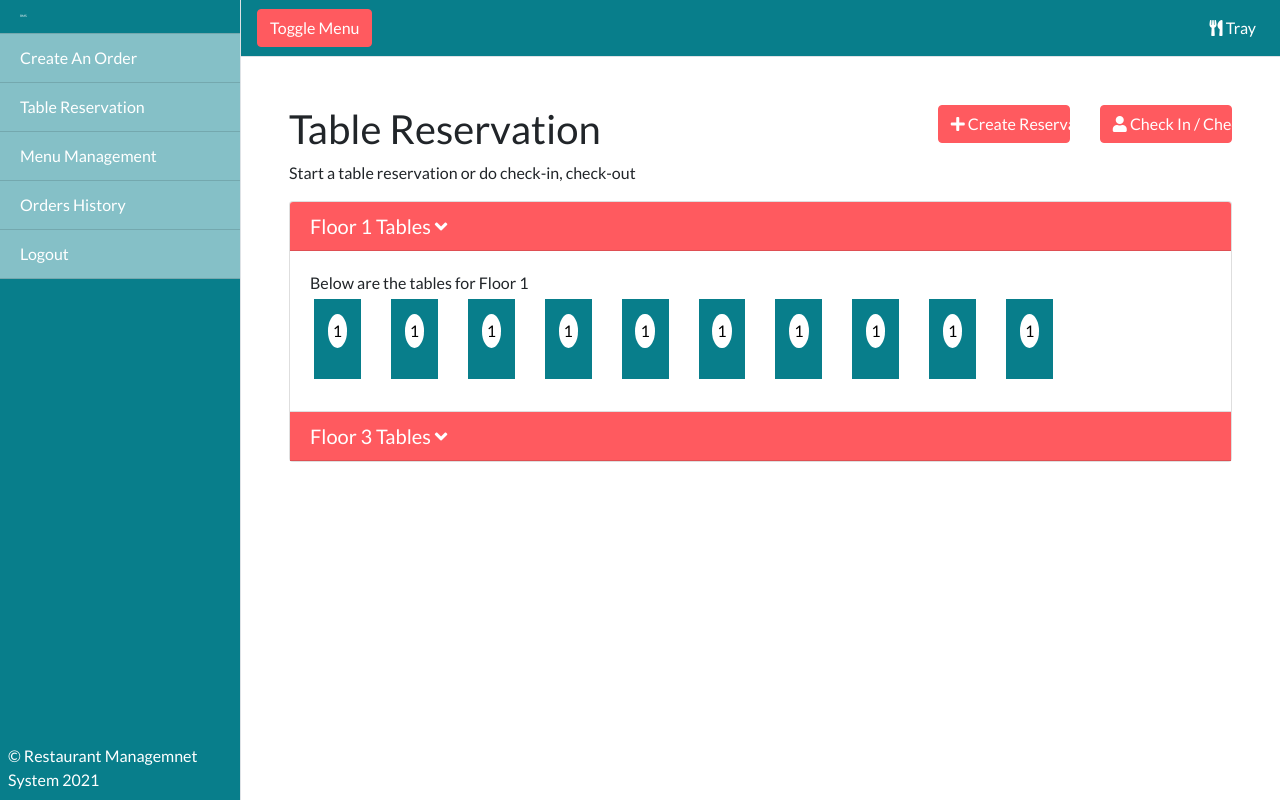
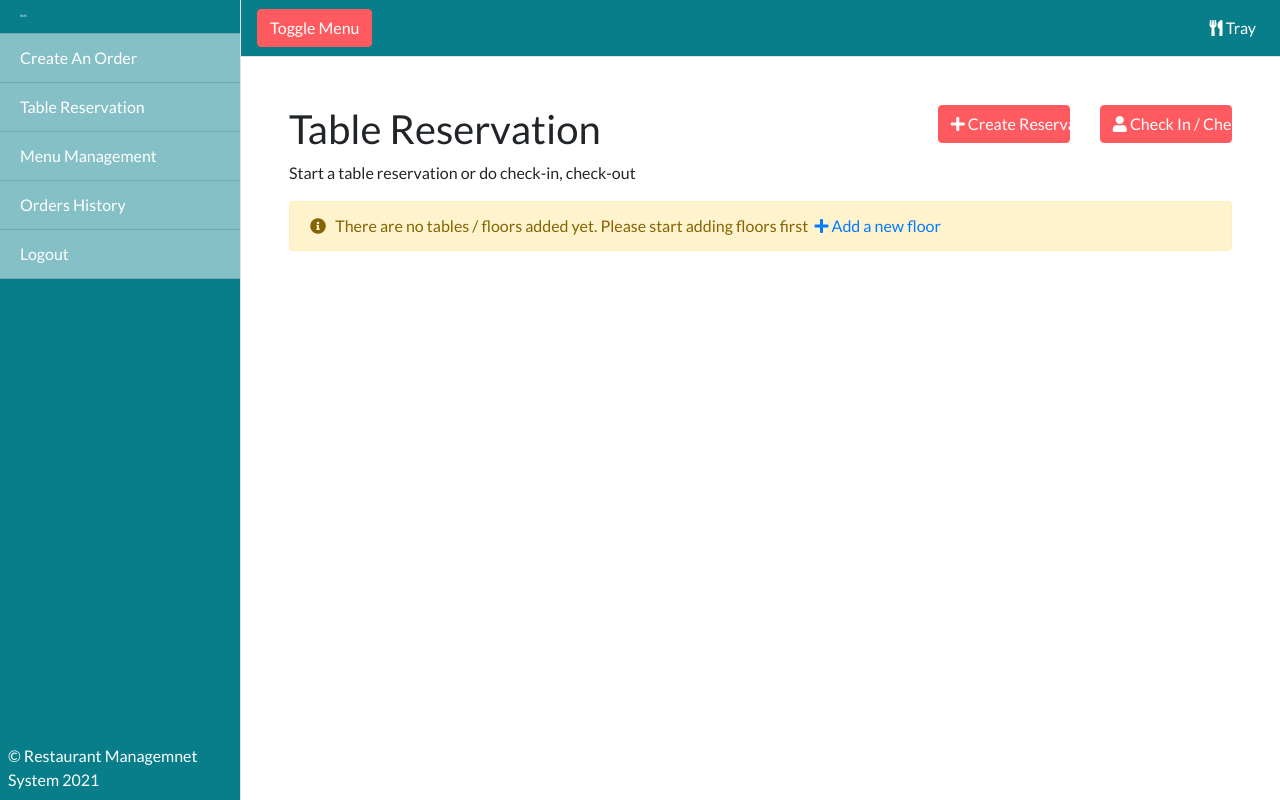
Before and after one commit to riteshsharma18/restaurant-app, a Flask app: page /table-reservation/ in a window 1280 px wide. Run offline with Flask 2, Linux system fonts and the light colour scheme; some libraries are stand-ins or nearby versions.

Commit message:
updated table-reservation and added all javascript code to run with ajax request to the server to book tabes

```diff
--- a/templates/private/table-reservation.html
+++ b/templates/private/table-reservation.html
@@ -43,6 +43,11 @@
         padding:5px;
         border-radius: 50%;
       }
+
+      .disable
+      {
+        background-color: lightgrey !important;
+      }
     </style>
 </head>
 <body>
@@ -78,118 +83,84 @@
 
 
 
+            {%if data.floors|length == 0%}
+            <div class="alert alert-warning">
+              <i class="fas fa-info-circle"></i> &nbsp; There are no tables / floors added yet. Please start adding floors first &nbsp;<a href="{{url_for('table_reservation_add_floor')}}"><i class="fas fa-plus"></i> Add a new floor</a>
+            </div>
+            {%else%}
+            <a href="{{url_for('table_reservation_add_floor')}}"><i class="fas fa-plus"></i> Add a new Floor</a>
+            <br/>
+            <br/>
+            <br/>
+            {%endif%}
 
             <!-- Table Visualization Starts -->
 
               <!--Accordion wrapper-->
           <div class="accordion md-accordion" id="accordionEx" role="tablist" aria-multiselectable="true">
 
-            <!-- Accordion card -->
+
+            {%for floor in data.floors%}
+
             <div class="card">
 
               <!-- Card header -->
-              <div class="card-header" role="tab" id="headingOne1">
-                <a data-toggle="collapse" data-parent="#accordionEx" href="#collapseOne1" aria-expanded="true"
+              <div class="card-header" role="tab" id="headingOne21">
+                <a data-toggle="collapse" data-parent="#accordionEx" href="#S{{floor.id}}" aria-expanded="true"
                   aria-controls="collapseOne1">
                   <h5 class="mb-0">
-                    Floor 1 Tables <i class="fas fa-angle-down rotate-icon"></i>
+                    Floor {{loop.index }} Tables {% if floor.name %} ({{floor.name}}) {%endif%} <i class="fas fa-angle-down rotate-icon"></i>
                   </h5>
                 </a>
               </div>
 
               <!-- Card body -->
-              <div id="collapseOne1" class="collapse show" role="tabpanel" aria-labelledby="headingOne1"
+              <div id="S{{floor.id}}" class="collapse {%if loop.index == 1%} show {%endif%}" role="tabpanel" aria-labelledby="headingOne1"
                 data-parent="#accordionEx">
                 <div class="card-body">
 
 
-                  Below are the tables for Floor 1
+                  Below are the tables for Floor {{loop.index }}  {%if floor.permanent==False%}| <a href="#"> <i class="fas fa-trash-alt"></i></a> {%endif%}
 
-                  <div class="row p-1">
-                    <div class="col-md-1 mb-2">
-                      <div class="res-table" id="tableSquare">
-                        <p class="res-table-num">1</p>
-                      </div>
-                    </div>
-                    <div class="col-md-1 mb-2">
-                      <div class="res-table" id="tableSquare">
-                        <p class="res-table-num">1</p>
-                      </div>
-                    </div>
-                    <div class="col-md-1 mb-2">
-                      <div class="res-table" id="tableSquare">
-                        <p class="res-table-num">1</p>
-                      </div>
-                    </div>
-                    <div class="col-md-1 mb-2">
-                      <div class="res-table" id="tableSquare">
-                        <p class="res-table-num">1</p>
-                      </div>
-                    </div>
-                    <div class="col-md-1 mb-2">
-                      <div class="res-table" id="tableSquare">
-                        <p class="res-table-num">1</p>
-                      </div>
-                    </div>
-                    <div class="col-md-1 mb-2">
-                      <div class="res-table" id="tableSquare">
-                        <p class="res-table-num">1</p>
-                      </div>
-                    </div>
-                    <div class="col-md-1 mb-2">
-                      <div class="res-table" id="tableSquare">
-                        <p class="res-table-num">1</p>
-                      </div>
-                    </div>
-                    <div class="col-md-1 mb-2">
-                      <div class="res-table" id="tableSquare">
-                        <p class="res-table-num">1</p>
-                      </div>
-                    </div>
-                    <div class="col-md-1 mb-2">
-                      <div class="res-table" id="tableSquare">
-                        <p class="res-table-num">1</p>
-                      </div>
-                    </div>
-                    <div class="col-md-1 mb-2">
-                      <div class="res-table" id="tableSquare">
-                        <p class="res-table-num">1</p>
-                      </div>
-                    </div>
+                  {% if floor.tables|length ==0 %}
+                    <div class="alert alert-warning"><i class="fas fa-info-circle"></i> &nbsp; There are no tables added on this floor. To add a table <a href="#" onclick="openAnotherModal('{{floor.id}}')" > Click Here</a></div>
+
+                    {%else%}
+                    <br/>
+                    <a href="#" onclick="openAnotherModal('{{floor.id}}')">Add More Tables</a>
+
+                    {%endif%}
 
 
 
+
+                  <div class="row p-1">
+                    {%for table in floor.tables%}
+                    <div class="col-md-1 mb-2">
+
+                      <div class="res-table {%if table.bookedTill != None%} {%if data.currentTime <= table.bookedTill|int %} disable {%endif%} {%endif%}"  onclick="openReservator('{{table.table}}','{{table.name}}','{{table.location}}', '{{loop.index}}', '{{floor.id}}', {{data.currentTime}}, {{table.bookedTill|int}})"id="tableSquare">
+                        <p class="res-table-num">{{loop.index}}</p>
+                      </div>
+                    </div>
+                    {%endfor%}
                   </div>
+
+
+
+
+
 
                 </div>
               </div>
 
             </div>
+
+
+            {%endfor%}
             <!-- Accordion card -->
 
             <!-- Accordion card -->
-            <div class="card">
 
-              <!-- Card header -->
-              <div class="card-header" role="tab" id="headingTwo2">
-                <a class="collapsed" data-toggle="collapse" data-parent="#accordionEx" href="#collapseTwo2"
-                  aria-expanded="false" aria-controls="collapseTwo2">
-                  <h5 class="mb-0">
-                    Floor 3 Tables <i class="fas fa-angle-down rotate-icon"></i>
-                  </h5>
-                </a>
-              </div>
-
-              <!-- Card body -->
-              <div id="collapseTwo2" class="collapse" role="tabpanel" aria-labelledby="headingTwo2"
-                data-parent="#accordionEx">
-                <div class="card-body">
-                 Tables will appear here soon
-                </div>
-              </div>
-
-            </div>
-            <!-- Accordion card -->
 
 
 
@@ -230,20 +201,24 @@
   <div class="modal-dialog modal-dialog-centered" role="document">
     <div class="modal-content">
       <div class="modal-header bg-primary">
-        <h5 class="modal-title text-white" id="exampleModalLongTitle">Details For Table 1</h5>
+        <h5 class="modal-title text-white" id="exampleModalLongTitle">Details For Table <span id="tnum"></span></h5>
         <button type="button" class="close" data-dismiss="modal" aria-label="Close">
           <span aria-hidden="true" class="text-white">&times;</span>
         </button>
       </div>
       <div class="modal-body">
-        <p>Location: 4th from Entrance, Right Side</p>
-        <p>Max People: 7</p>
+        <p> <span id="tTableName"></span></p>
+
+        <p> <span id="tlocation"></span></p>
+
         <hr/>
+        <input type="time" id="timePicker" class="form-control" placholder="Time Until"/>
+        <p id="messageForTime"></p>
 
       </div>
       <div class="modal-footer">
         <button type="button" class="btn btn-secondary" data-dismiss="modal">Close</button>
-        <button type="button" class="btn btn-secondary">Save changes</button>
+        <button type="button" class="btn btn-secondary" onclick="send()">Save changes</button>
       </div>
     </div>
   </div>
@@ -251,6 +226,36 @@
 
 
 <!-- Modal Ends Here -->
+
+
+<!-- Another Modal Starts Here -->
+<!-- Modal -->
+<div class="modal fade" id="anotherModal" tabindex="-1" role="dialog" aria-labelledby="exampleModalLabel" aria-hidden="true">
+  <div class="modal-dialog" role="document">
+    <form action="{{url_for('table_reservation_add_table')}}" , method="POST">
+      <div class="modal-content">
+        <div class="modal-header">
+          <h5 class="modal-title" id="exampleModalLabel">Add A New Table</h5>
+          <button type="button" class="close" data-dismiss="modal" aria-label="Close">
+            <span aria-hidden="true">&times;</span>
+          </button>
+        </div>
+        <div class="modal-body">
+          <label><small>Table Name (optional)</small></label>
+          <input type="text" class="form-control mb-2" name="name" placeholder="Table Name (optional)"/>
+          <label><small>Location  (optional)</small></label>
+          <input type="text" class="form-control mb-2" name="location" placeholder="e.g. Right beside the entrance"/>
+          <input type="hidden" name="floor"/>
+        </div>
+        <div class="modal-footer">
+          <button type="button" class="btn btn-secondary" data-dismiss="modal">Close</button>
+          <button  class="btn btn-primary" type="submit">Save changes</button>
+        </div>
+      </div>
+    </form>
+  </div>
+</div>
+<!-- Another Modal Ends Here -->
 
 
 
@@ -266,11 +271,103 @@
 
 
 
+          var openAnotherModal = (id)=>{
 
-        $("#tableSquare").click(()=>{
+
+            $("input[name=floor]").val(id);
+            $("#anotherModal").modal('show');
+          }
+
+
+
+          var selectedTableID = undefined
+          var selectedFloorId = undefined
+
+          var openReservator = (id, name, location, index, floor, currentTime, bookedTill)=>{
+
+
+            console.log(currentTime);
+            console.log(bookedTill);
+            selectedTableID = id;
+            selectedFloorId = floor;
+            $("#tnum").html(index);
+            $("#tlocation").html("Location: "+location);
+            $("#tTableName").html("Table Name: "+name);
+            if(currentTime<bookedTill)
+            {
+              time = new Date(bookedTill * 1000);
+              console.log(time)
+              $("#timePicker").hide();
+              $("#messageForTime").html("This Table is already booked. Check back at "+time.getHours()+":"+time.getMinutes());
+            }
+            else{
+              $("#timePicker").show();
+              $("#messageForTime").html("");
+
+            }
 
             $("#exampleModalCenter").modal('show');
-        });
+
+          }
+
+
+          var send = ()=>{
+
+
+              t = $("#timePicker").val();
+              if(t=="")
+              {
+                $.toast({
+                  'text':"Please choose time to continute",
+                  'position':'top-center'
+                })
+
+              }
+              else
+              {
+
+                var months = ["Jan","Feb","Mar","Apr","May","Jun","Jul","Aug","Sep","Oct","Nov","Dec"]
+                  var today = new Date()
+                  var d = Date.parse(""+today.getDate()+" "+months[today.getMonth()]+" "+(today.getYear()+1900)+" "+t+":00 EDT");
+
+                  if(today >= d)
+                  {
+                    alert("Cannot Reserve table, choose a future date.");
+
+                  }
+                  else
+                  {
+                    //alert("GOOD");
+                    ticks = d;
+
+                    $.ajax(
+                      {
+                        'url':"{{url_for('table_reservation_reserve')}}",
+                        "method":"POST",
+                        "data":{
+                          "ticks":ticks,
+                          "floor":selectedFloorId,
+                          "table":selectedTableID
+                        },
+                        "success":(data)=>{
+                          alert("Table Reservation Successfull. ");
+                          location.reload()
+
+                        },
+                        "error":(err)=>{
+                          alert("ERROR HPPEND");
+                        }
+                      }
+                    );
+                  }
+
+
+
+
+              }
+
+          }
+
 
 
       </script>
```
